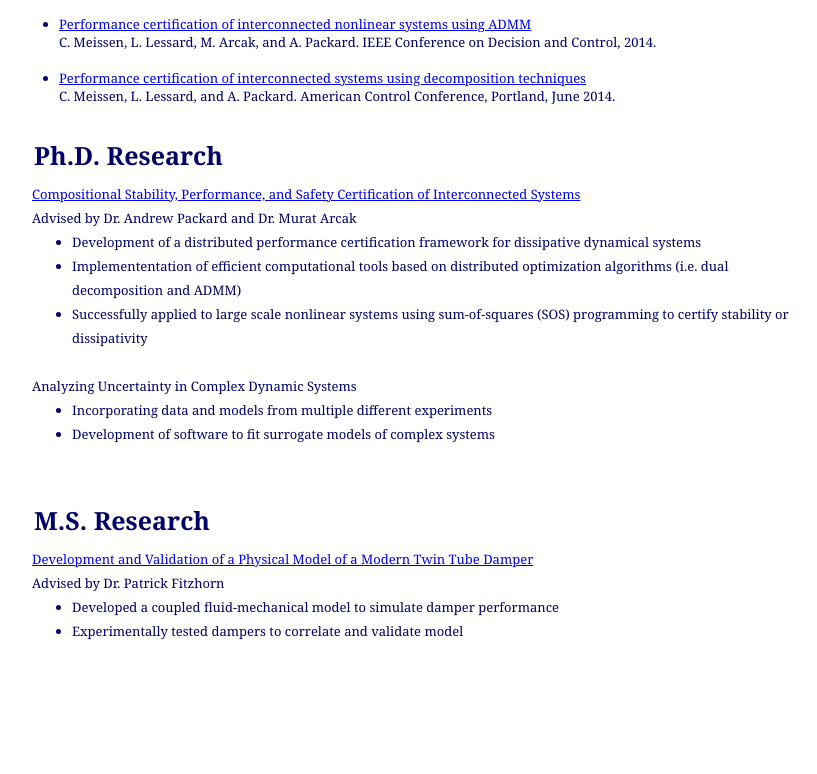
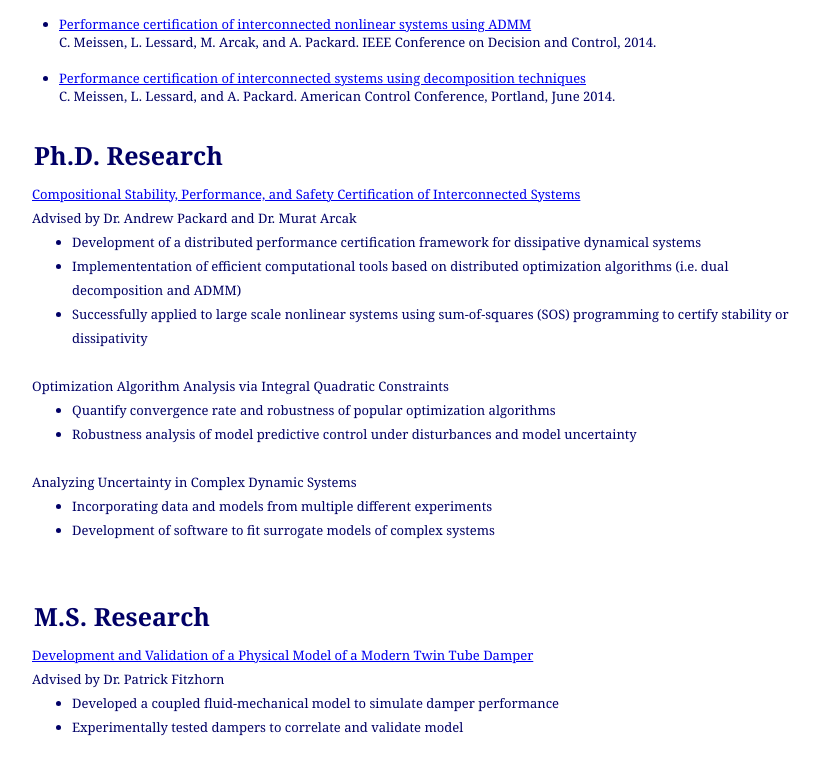
Before and after one commit to cmeissen/cmeissen.github.io, a plain HTML site: page Research.html in a window 1280 px wide. Shown: the part 843-1617 px from the top of the page, without its empty margins (231-1048 px from the left). Before the commit the page ends 1545 px from the top, so only its background shows below. Drawn offline with Linux system fonts and the light colour scheme.

Commit message:
Update Research

```diff
--- a/Research.html
+++ b/Research.html
@@ -73,6 +73,12 @@
 
           	<br />
 
+          	<p>Optimization Algorithm Analysis via Integral Quadratic Constraints</p>
+			<ul>
+			<li> Quantify convergence rate and robustness of popular optimization algorithms </li>
+			<li> Robustness analysis of model predictive control under disturbances and model uncertainty </li>
+			</ul><br />
+
 			<p> Analyzing Uncertainty in Complex Dynamic Systems</p>
 			<ul>
 			<li> Incorporating data and models from multiple different experiments </li>
```
